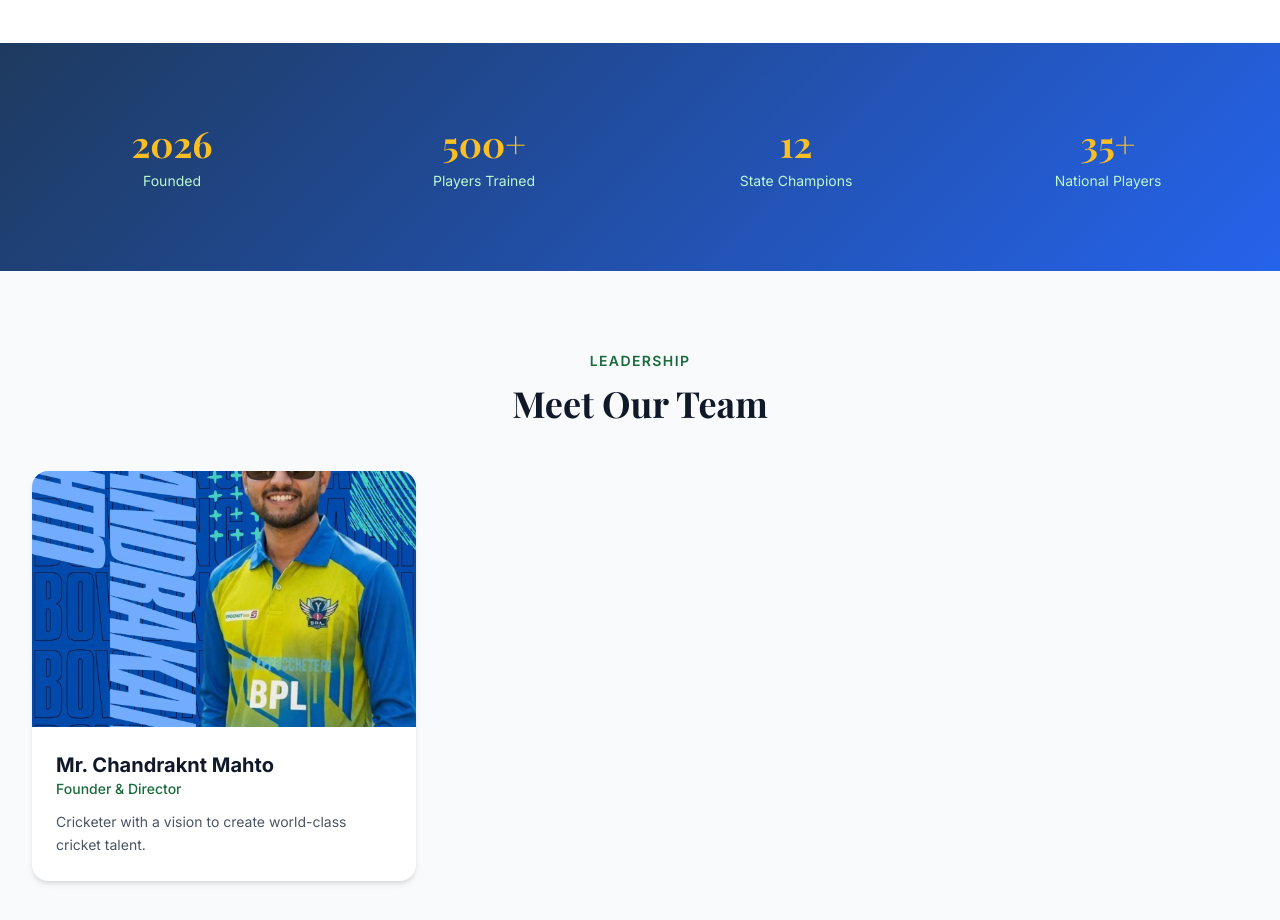
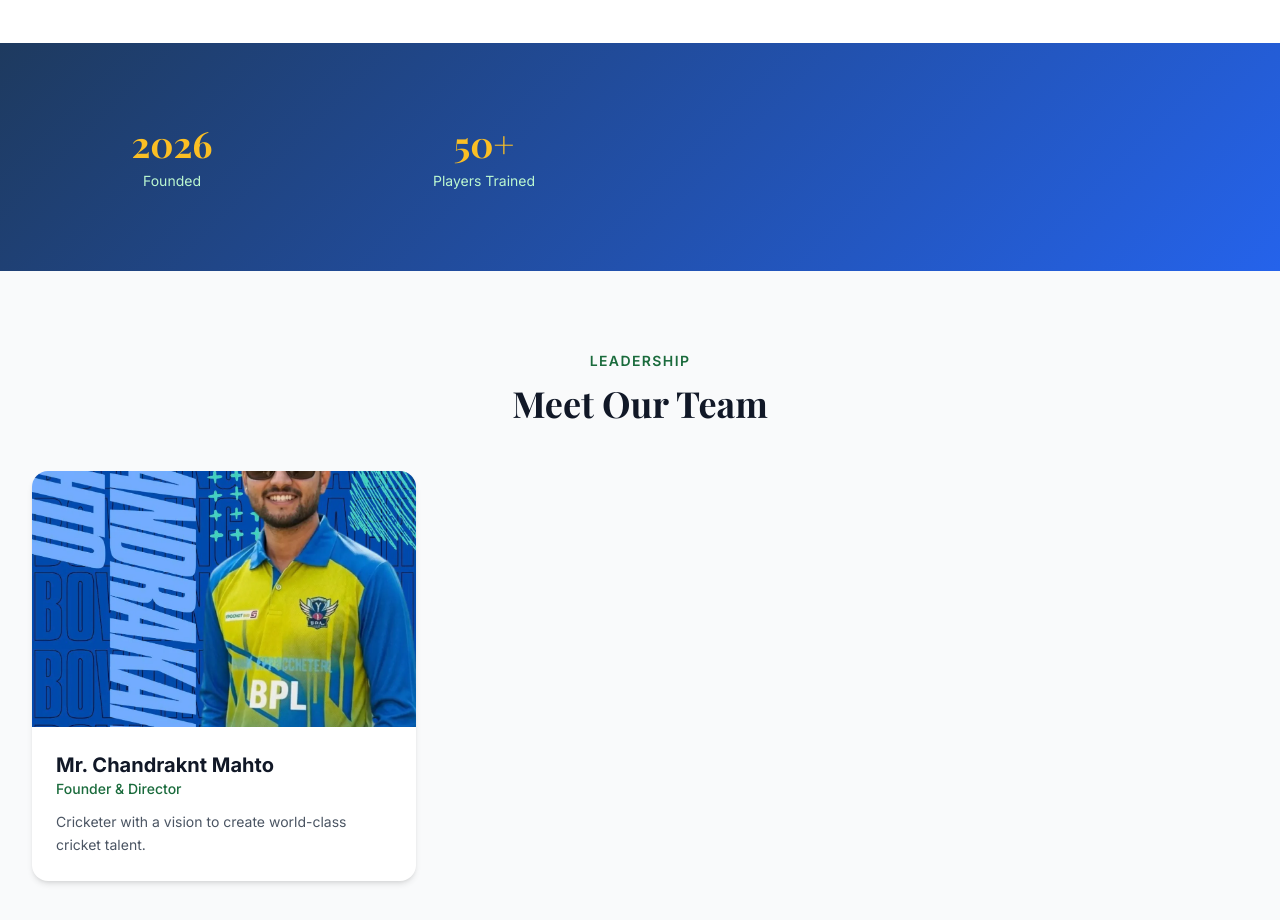
Before and after one commit to cricdesign45-sudo/EliteCricketAcademy, a React (Vite) app: page /about in a window 1280 px wide. Shown: the part 1000-1920 px from the top of the page. Built offline with nearby package versions, Linux system fonts and the light colour scheme; no server answers; the database is empty.

Commit message:
Update About.tsx

```diff
--- a/src/pages/About.tsx
+++ b/src/pages/About.tsx
@@ -71,7 +71,7 @@ export default function About() {
       <section className="py-20 cricket-gradient">
         <div className="max-w-7xl mx-auto px-4 sm:px-6 lg:px-8">
           <div className="grid grid-cols-2 md:grid-cols-4 gap-8 text-center text-white">
-            {[['Founded', about.foundedYear], ['Players Trained', '500+'], ['State Champions', '12'], ['National Players', '35+']].map(([label, value]) => (
+            {[['Founded', about.foundedYear], ['Players Trained', '50+']].map(([label, value]) => (
               <div key={label}>
                 <div className="text-4xl font-display font-bold text-amber-400">{value}</div>
                 <div className="text-green-200 text-sm mt-2">{label}</div>
```
